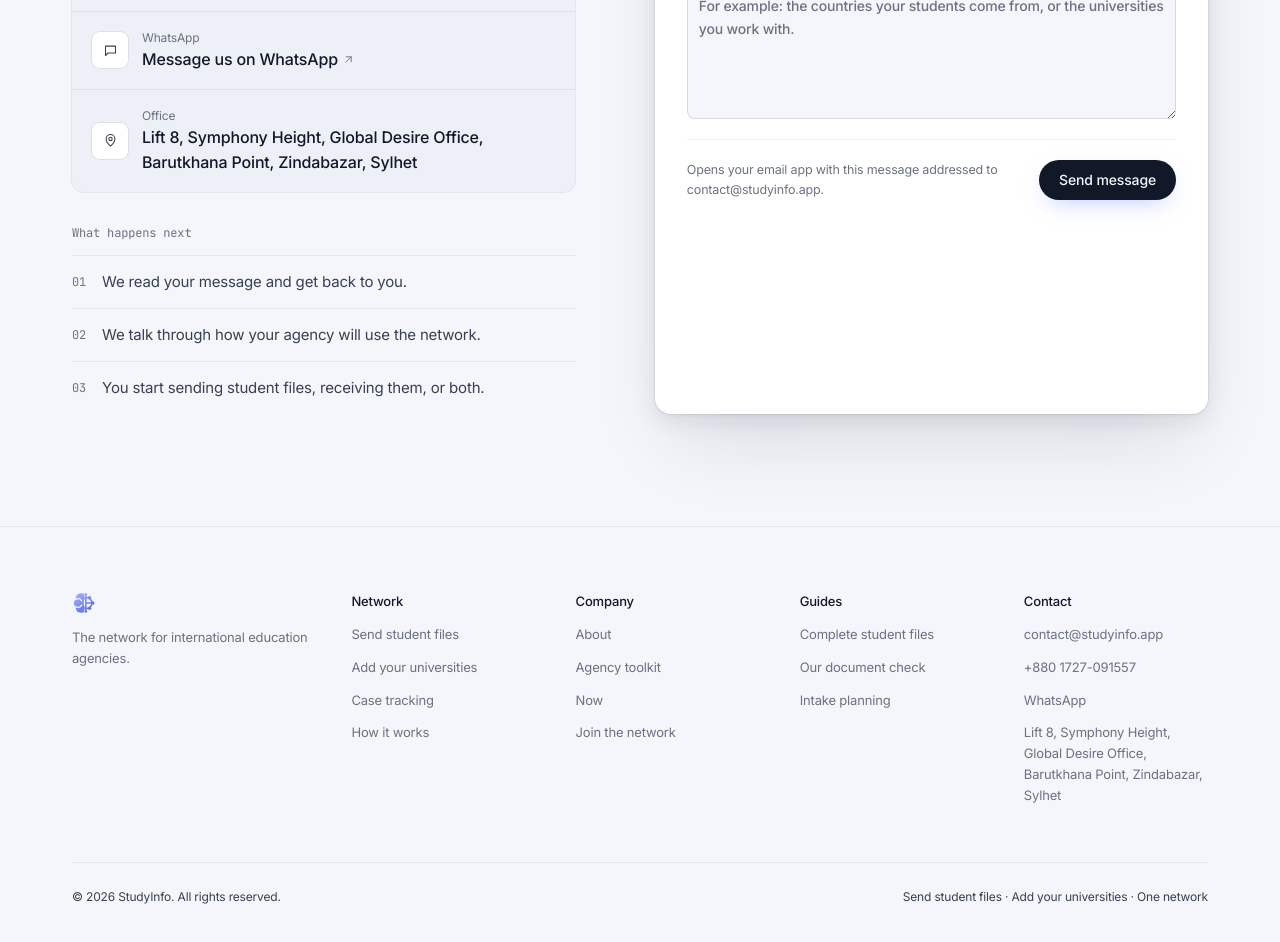
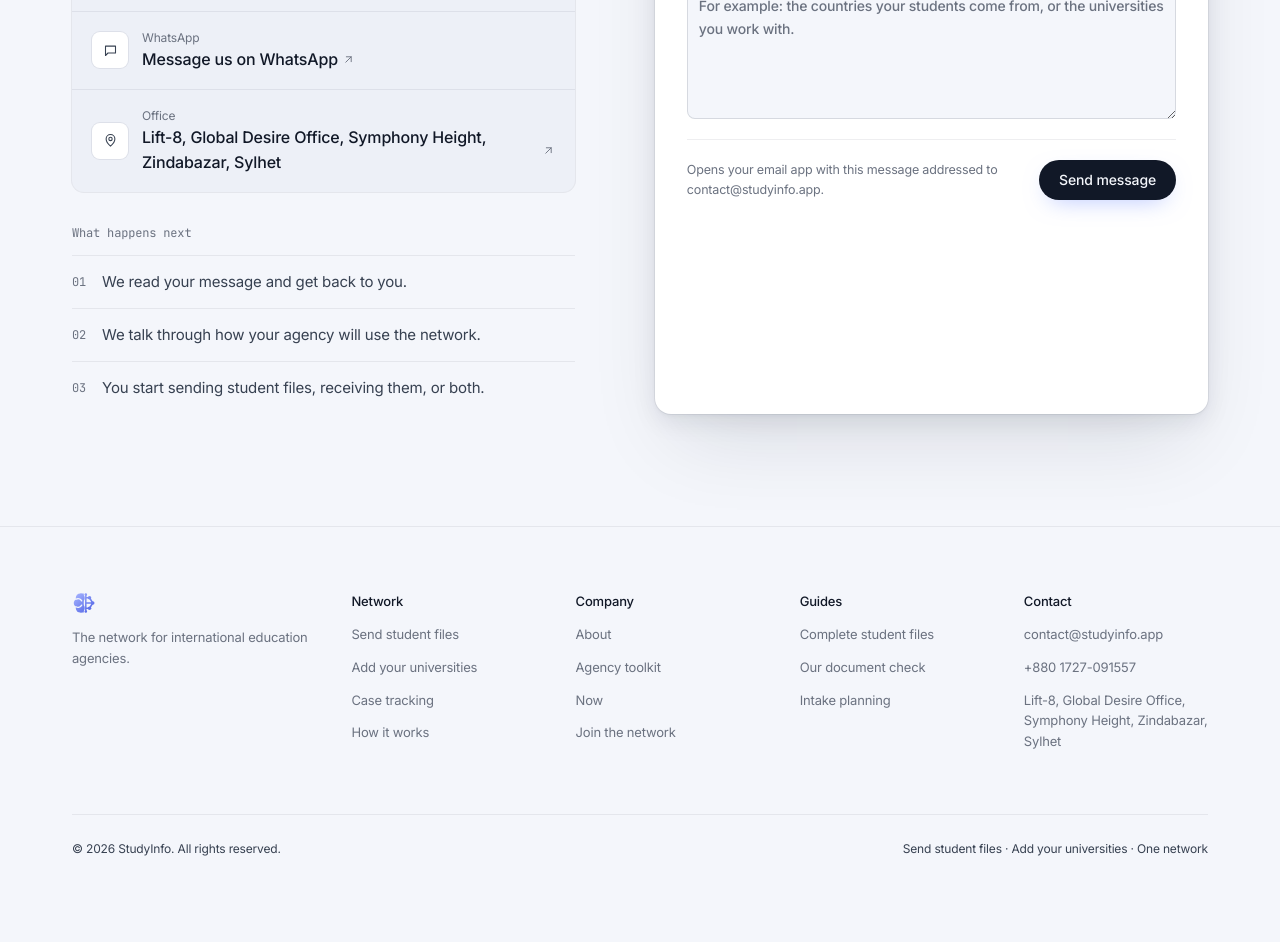
Before and after one commit to wasilab/studyinfo-app, a React (Vite) app: page /contact in a window 1280 px wide. Shown: the part 600-1542 px from the top of the page. After the commit the page ends 1498 px from the top, so only its background shows below. Built offline with nearby package versions, Linux system fonts and the light colour scheme.

Commit message:
on the production

```diff
--- a/src/components/layout/Footer.tsx
+++ b/src/components/layout/Footer.tsx
@@ -1,5 +1,5 @@
 import { Link } from 'react-router';
-import { BRAND, CONTACT_ADDRESS, CONTACT_EMAIL, CONTACT_PHONE, CONTACT_PHONE_LINK, CONTACT_WHATSAPP } from '../../config';
+import { BRAND, CONTACT_ADDRESS, CONTACT_EMAIL, CONTACT_PHONE, CONTACT_PHONE_LINK } from '../../config';
 import { FOOTER } from '../../content/site';
 import { Container } from '../ui/Container';
 import { LogoMark } from '../ui/Logo';
@@ -35,10 +35,30 @@ export function Footer() {
             <a href={CONTACT_PHONE_LINK} className={EXTERNAL}>
               {CONTACT_PHONE}
             </a>
-            <a href={CONTACT_WHATSAPP} target="_blank" rel="noopener noreferrer" className={EXTERNAL}>
-              WhatsApp
+            {/* Address — hover reveals "Visit our Office" link */}
+            <a
+              href="https://maps.app.goo.gl/CogiG3wzftwh33YH6"
+              target="_blank"
+              rel="noopener noreferrer"
+              className="group/addr relative w-fit cursor-pointer"
+            >
+              <span className="text-[13px] text-ink-3 transition-colors duration-200 group-hover/addr:text-ink">
+                {CONTACT_ADDRESS}
+              </span>
+              {/* "Visit our Office" pill — hidden until address is hovered */}
+              <span
+                className="
+                  mt-1.5 flex items-center gap-1 overflow-hidden
+                  text-[11px] font-medium text-accent
+                  max-h-0 opacity-0
+                  transition-all duration-300 ease-out
+                  group-hover/addr:max-h-6 group-hover/addr:opacity-100
+                "
+              >
+                <span className="inline-block h-px w-3 rounded-full bg-accent" aria-hidden="true" />
+                Visit our office ↗
+              </span>
             </a>
-            <span className="text-ink-3">{CONTACT_ADDRESS}</span>
           </address>
         </div>
         <div className="mt-14 flex flex-wrap items-center justify-between gap-3 border-t border-line pt-6 text-[12px] text-ink-3">
--- a/src/config.ts
+++ b/src/config.ts
@@ -5,7 +5,7 @@ export const CONTACT_EMAIL = 'contact@studyinfo.app';
 export const CONTACT_PHONE = '+880 1727-091557';
 export const CONTACT_PHONE_LINK = 'tel:+8801727091557';
 export const CONTACT_WHATSAPP = 'https://wa.me/message/L26ONCSYW7ORJ1';
-export const CONTACT_ADDRESS = 'Lift 8, Symphony Height, Global Desire Office, Barutkhana Point, Zindabazar, Sylhet';
+export const CONTACT_ADDRESS = 'Lift-8, Global Desire Office, Symphony Height, Zindabazar, Sylhet';
 
 /**
  * Link to the StudyInfo demo app, opened by every "Try Demo" button in a new tab.
--- a/src/pages/Contact.tsx
+++ b/src/pages/Contact.tsx
@@ -22,7 +22,7 @@ const NEXT_STEPS = [
 const CHANNELS: { icon: IconName; label: string; value: string; href?: string; external?: boolean }[] = [
   { icon: 'phone', label: 'Phone', value: CONTACT_PHONE, href: CONTACT_PHONE_LINK },
   { icon: 'message', label: 'WhatsApp', value: 'Message us on WhatsApp', href: CONTACT_WHATSAPP, external: true },
-  { icon: 'pin', label: 'Office', value: CONTACT_ADDRESS },
+  { icon: 'pin', label: 'Office', value: CONTACT_ADDRESS, href: 'https://maps.app.goo.gl/CogiG3wzftwh33YH6', external: true },
 ];
 
 const FIELD =
```
